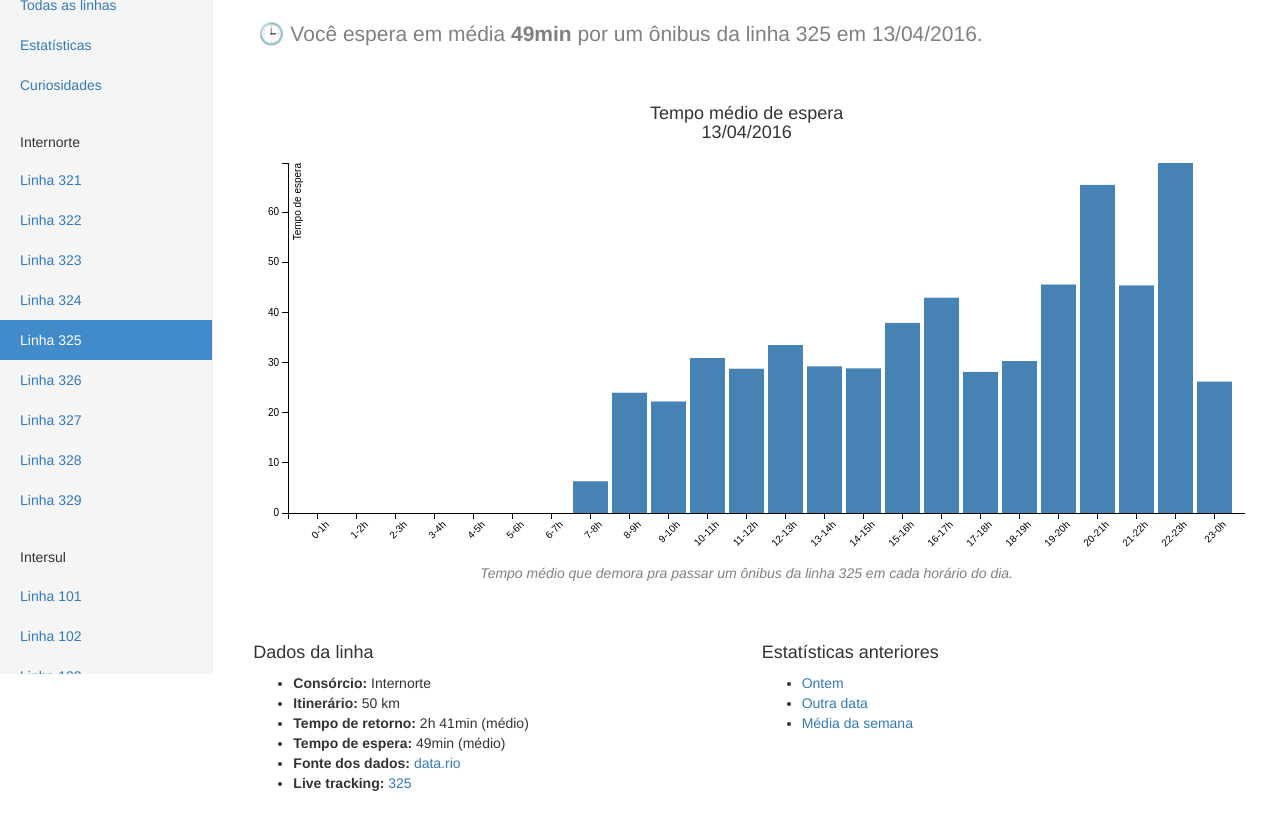
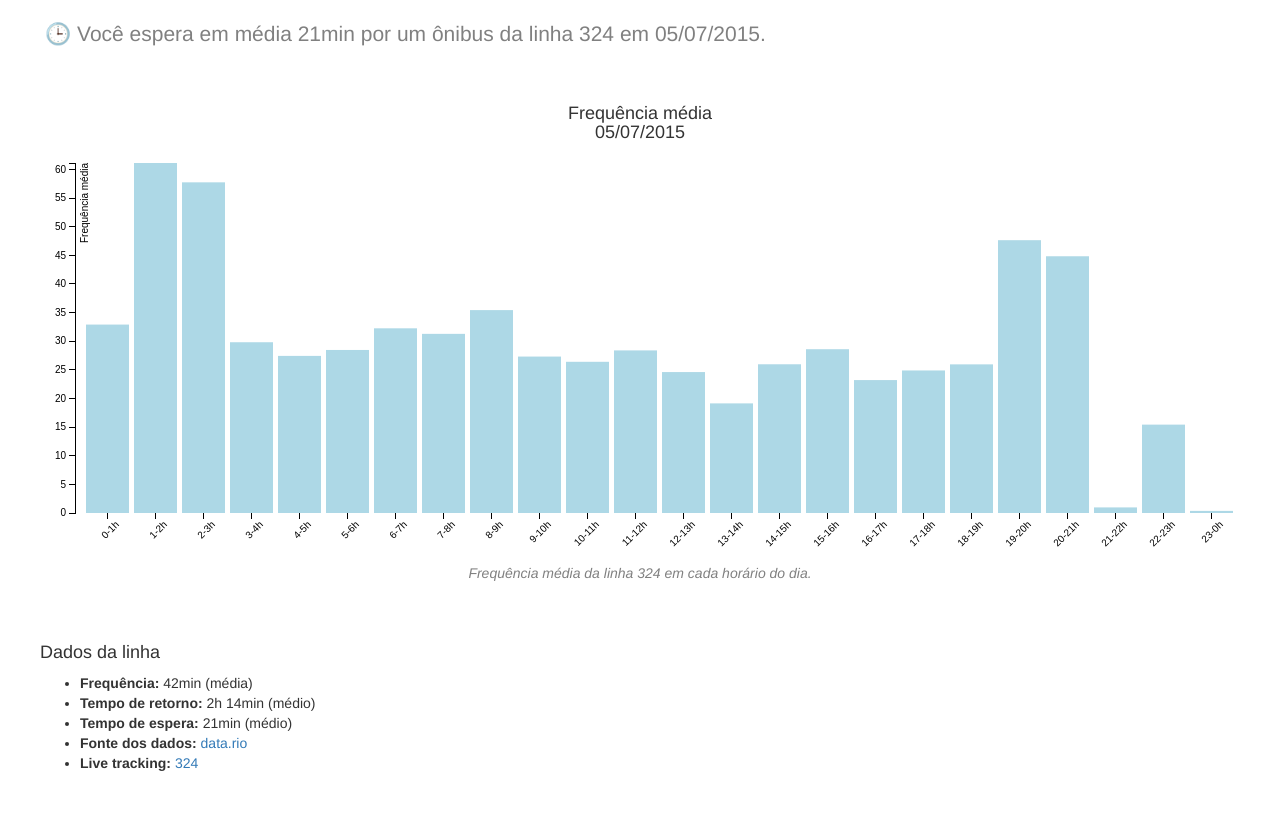
Before and after one commit to macecchi/bus-interval, a plain HTML site: page index.html in a window 1280 px wide. Shown: the part 126-949 px from the top of the page. Drawn offline with nearby package versions, Linux system fonts and the light colour scheme.

Commit message:
Improve visualisation and add datasets

```diff
--- a/css/dashboard.css
+++ b/css/dashboard.css
@@ -93,11 +93,11 @@ body {
 
 
 .bar {
-  fill: steelblue;
+  fill: lightblue;
 }
 
 .bar:hover {
-  fill: brown;
+  fill: #ccc;
 }
 
 .axis {
@@ -138,3 +138,20 @@ body {
 #avg-wait-time-title {
   font-weight: bold;
 }
+
+.axis path,
+.axis line {
+  fill: none;
+  stroke: #000;
+  shape-rendering: crispEdges;
+}
+
+.x.axis path {
+  display: none;
+}
+
+.line {
+  fill: none;
+  stroke: black;
+  stroke-width: 1.5px;
+}
--- a/index.html
+++ b/index.html
@@ -4,18 +4,9 @@
     <meta charset="utf-8">
     <meta http-equiv="X-UA-Compatible" content="IE=edge">
     <meta name="viewport" content="width=device-width, initial-scale=1">
-    <!-- The above 3 meta tags *must* come first in the head; any other head content must come *after* these tags -->
-    <meta name="description" content="">
-    <meta name="author" content="">
-    <link rel="icon" href="favicon.ico">
-
+    <link href="css/bootstrap.min.css" rel="stylesheet">
+    <link href="css/dashboard.css" rel="stylesheet">
     <title>Quanto tempo você espera seu ônibus?</title>
-
-    <!-- Bootstrap core CSS -->
-    <link href="css/bootstrap.min.css" rel="stylesheet">
-
-    <!-- Custom styles for this template -->
-    <link href="css/dashboard.css" rel="stylesheet">
   </head>
 
   <body>
@@ -41,69 +32,29 @@
 
     <div class="container-fluid">
       <div class="row">
-        <div class="col-sm-3 col-md-2 sidebar">
-          <ul class="nav nav-sidebar">
-            <li><a href="#">Geral <span class="sr-only">(current)</span></a></li>
-            <li><a href="#">Todas as linhas</a></li>
-            <li><a href="#">Estatísticas</a></li>
-            <li><a href="#">Curiosidades</a></li>
-          </ul>
-          <ul class="nav nav-sidebar">
-            <li><h5>Internorte</h5></li>
-            <li><a href="">Linha 321</a></li>
-            <li><a href="">Linha 322</a></li>
-            <li><a href="">Linha 323</a></li>
-            <li><a href="">Linha 324</a></li>
-            <li class="active"><a href="">Linha 325</a></li>
-            <li><a href="">Linha 326</a></li>
-            <li><a href="">Linha 327</a></li>
-            <li><a href="">Linha 328</a></li>
-            <li><a href="">Linha 329</a></li>
-          </ul>
-          <ul class="nav nav-sidebar">
-            <li><h5>Intersul</h5></li>
-            <li><a href="">Linha 101</a></li>
-            <li><a href="">Linha 102</a></li>
-            <li><a href="">Linha 103</a></li>
-            <li><a href="">Linha 104</a></li>
-            <li><a href="">Linha 105</a></li>
-            <li><a href="">Linha 106</a></li>
-            <li><a href="">Linha 107</a></li>
-          </ul>
-        </div>
-        <div class="col-sm-9 col-sm-offset-3 col-md-10 col-md-offset-2 main">
-          <h1 class="page-header">Linha 325 - Ribeira X Castelo (Circular)</h1>
+        <div class="col-sm-12 col-sm-offset-0 col-md-12 col-md-offset-0 main">
+          <h1 class="page-header">Linha <span class="line-title"></span></h1>
 
           <div class="row">
-            <p class="line-subtitle">🕒 Você espera em média <span id="avg-wait-time-title"></span> por um ônibus da linha 325 em 13/04/2016.</p>
+            <p class="line-subtitle">🕒 Você espera em média <span class="avg-wait-time"></span> por um ônibus da linha <span class="line-title"></span> em <span class="date-title"></span>.</p>
           </div>
 
           <div class="row">
-            <h4 class="graph-title">Tempo médio de espera<br>13/04/2016</h4>
+            <h4 class="graph-title">Frequência média<br><span class="date-title"></span></h4>
             <div id="graph"></div>
-            <div class="graph-legend">Tempo médio que demora pra passar um ônibus da linha 325 em cada horário do dia.</div>
+            <div class="graph-legend">Frequência média da linha <span class="line-title"></span> em cada horário do dia.</div>
           </div>
 
           <div class="row">
-              <div class="col-sm-6">
+              <div class="col-sm-12">
                 <h4>Dados da linha</h4>
                 <ul>
-                  <li><strong>Consórcio:</strong> Internorte</li>
-                  <li><strong>Itinerário:</strong> 50 km</li>
-                  <li><strong>Tempo de retorno:</strong> <span id="avg-return-time"></span> (médio)</li>
-                  <li><strong>Tempo de espera:</strong> <span id="avg-wait-time"></span> (médio)</li>
+                  <li><strong>Frequência:</strong> <span class="avg-frequency"></span> (média)</li>
+                  <li><strong>Tempo de retorno:</strong> <span class="avg-return-time"></span> (médio)</li>
+                  <li><strong>Tempo de espera:</strong> <span class="avg-wait-time"></span> (médio)</li>
                   <li><strong>Fonte dos dados:</strong> <a href="http://data.rio">data.rio</a></li>
-                  <li><strong>Live tracking:</strong> <a href="http://riob.us/?325">325</a></li>
+                  <li><strong>Live tracking:</strong> <a href="#" id="live-tracking-url"><span class="line-title"></span></a></li>
                 </ul>
-              </div>
-
-              <div class="col-sm-6">
-                  <h4>Estatísticas anteriores</h4>
-                  <ul>
-                    <li><a href="#">Ontem</a></li>
-                    <li><a href="#">Outra data</a></li>
-                    <li><a href="#">Média da semana</a></li>
-                  </ul>
               </div>
           </div>
 
--- a/js/dashboard.js
+++ b/js/dashboard.js
@@ -1,7 +1,7 @@
 var graphContainer = '#graph';
-var date = '2016-04-13';
+var date = '2015-07-05';
 var statsFolder = 'stats';
-var line = '325';
+var line = '324';
 
 var margin = {top: 10, right: 0, bottom: 40, left: 40},
 width = $(graphContainer).width() - margin.left - margin.right,
@@ -18,21 +18,25 @@ var svg = d3.select(graphContainer).append("svg:svg")
 .append("g")
 .attr("transform", "translate(" + margin.left + "," + margin.top + ")");
 
-processStats(line, date);
+processStatsFromFile('stats/' + date + '/' + line + '.json');
 
-function processStats(line, date) {
-  d3.json(statsFolder + '/' + date + '/' + line + '.json', function(error, data) {
+function processStatsFromFile(filePath) {
+  d3.json(filePath, function(error, data) {
     if (error) return console.warn(error);
-      var hourlyWaitTimes = []
+
+    calcAvgWaitTime(data);
+    updatePageInfoWithData(data);
+
+    var hourlyFrequencies = []
     var hours = [];
     for (var hour=0; hour<24; hour++) {
-        var hourString = hour + '-' + (hour+1)%24 + 'h'
+      var hourString = hour + '-' + (hour+1)%24 + 'h'; // next hour
       hours.push(hourString);
-        hourlyWaitTimes.push({ hour: hourString, waitTime: data.hourlyAvgWaitTimes[hour]});
+      hourlyFrequencies.push({ hour: hourString, waitTime: data.hourlyFrequencies[hour]});
     }
 
     x.domain(hours);
-    y.domain([0, d3.max(data.hourlyAvgWaitTimes)]);
+    y.domain([0, d3.max(data.hourlyFrequencies)]);
 
     svg.append("g")
     .attr("class", "x axis")
@@ -52,19 +56,31 @@ function processStats(line, date) {
     .attr("y", 6)
     .attr("dy", ".71em")
     .style("text-anchor", "end")
-        .text("Tempo de espera");
+    .text("Frequência média");
 
+    // Draw bar
     svg.selectAll(".bar")
-        .data(hourlyWaitTimes)
+    .data(hourlyFrequencies)
     .enter().append("rect")
     .attr("class", "bar")
     .attr("x", function(d) { return x(d.hour); })
     .attr("width", x.rangeBand())
     .attr("y", function(d) { return y(d.waitTime); })
     .attr("height", function(d) { return height - y(d.waitTime); });
-
-        $('#avg-return-time').html(minutesToFormattedTime(data.avgReturnTime));
-        $('#avg-wait-time').html(minutesToFormattedTime(data.avgWaitTime));
-        $('#avg-wait-time-title').html(minutesToFormattedTime(data.avgWaitTime));
   });
 }
+
+function updatePageInfoWithData(data) {
+  $('.line-title').html(data.line);
+
+  var date = new Date(data.date);
+  $('.date-title').html(date.toLocaleDateString('pt-BR'));
+
+  $('.avg-return-time').html(minutesToFormattedTime(data.avgReturnTime));
+  $('.avg-wait-time').html(minutesToFormattedTime(data.avgWaitTime));
+  $('.avg-frequency').html(minutesToFormattedTime(data.avgFrequency));
+}
+
+function calcAvgWaitTime(data) {
+  data.avgWaitTime = data.avgFrequency / 2;
+}
--- /dev/null
+++ b/stats/2015-07-05/324.json
@@ -0,0 +1,32 @@
+{
+    "line": "324",
+    "date": "2015-07-05",
+    "avgFrequency": 42.9008819145411,
+    "avgReturnTime": 134.40354897660816,
+    "hourlyFrequencies": [
+        32.904761904761905,
+        61.11904761904762,
+        57.74272486772486,
+        29.819444444444443,
+        27.43531746031746,
+        28.46997354497355,
+        32.25066137566138,
+        31.28373015873015,
+        35.42987528344671,
+        27.318650793650793,
+        26.4031746031746,
+        28.393896447467874,
+        24.609457671957674,
+        19.141666666666662,
+        25.970729402872255,
+        28.600409423028466,
+        23.211640211640212,
+        24.891458805744524,
+        25.956349206349202,
+        47.63994708994711,
+        44.83333333333333,
+        0.9761904761904762,
+        15.432539682539682,
+        0.36904761904761907
+    ]
+}
--- a/stats/2016-04-13/325.json
+++ /dev/null
@@ -1,31 +0,0 @@
-{
-    "line": "325",
-    "avgWaitTime": 49.34428534487268,
-    "avgReturnTime": 161.16320861678008,
-    "hourlyAvgWaitTimes": [
-        0,
-        0,
-        0,
-        0,
-        0,
-        0,
-        0,
-        6.328571428571428,
-        23.980612244897955,
-        22.234761904761907,
-        30.898095238095234,
-        28.76857142857143,
-        33.498095238095246,
-        29.238095238095237,
-        28.840476190476192,
-        37.89523809523809,
-        42.925714285714285,
-        28.12857142857143,
-        30.3,
-        45.55714285714286,
-        65.41666666666666,
-        45.371428571428574,
-        69.78571428571429,
-        26.2
-    ]
-}
```
Also changed, not shown: stats/2015-07-08/324.json (added, +32 -0 lines), stats/2015-07-08/325.json (added, +32 -0 lines). Lines whose indentation alone changed are shown as unchanged.
